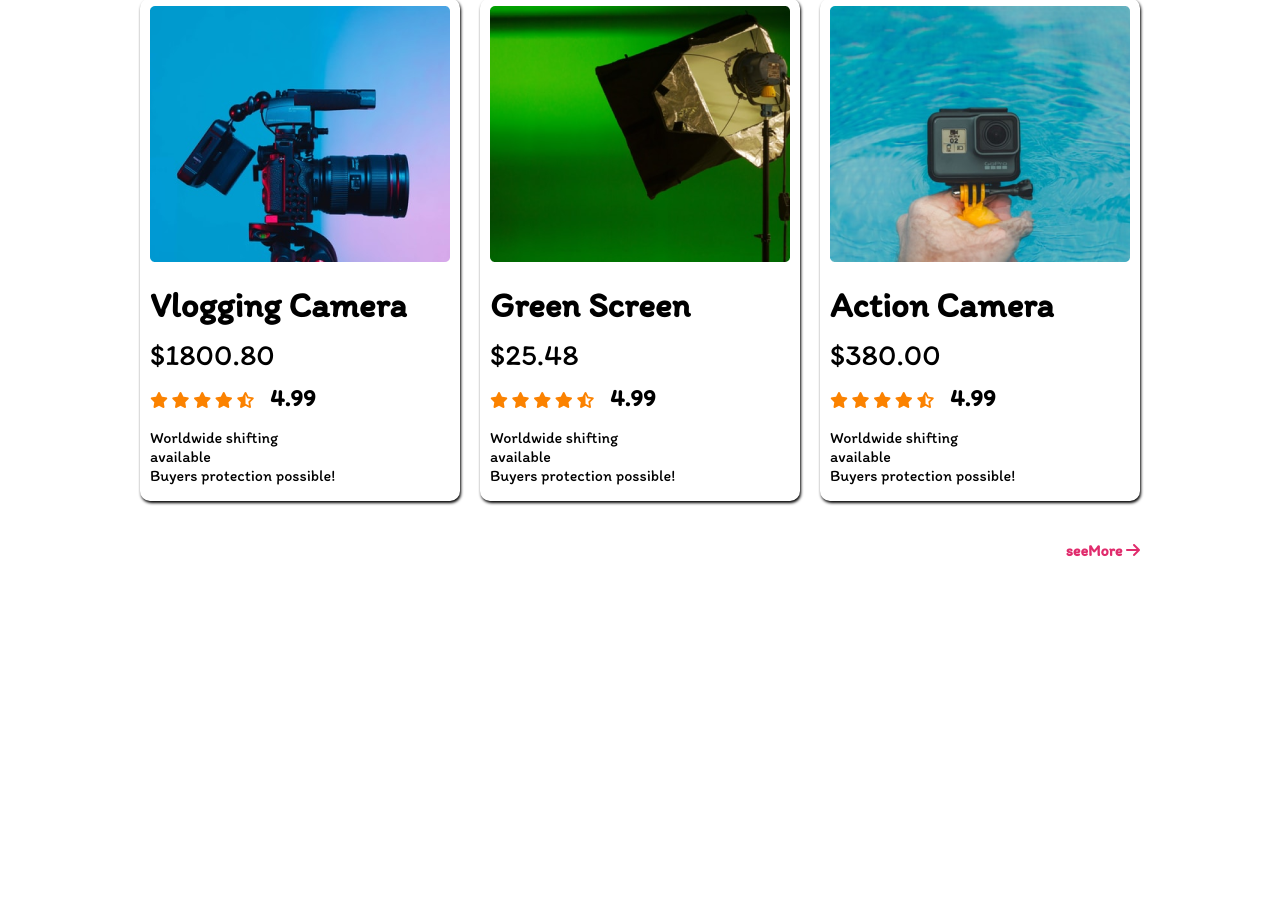
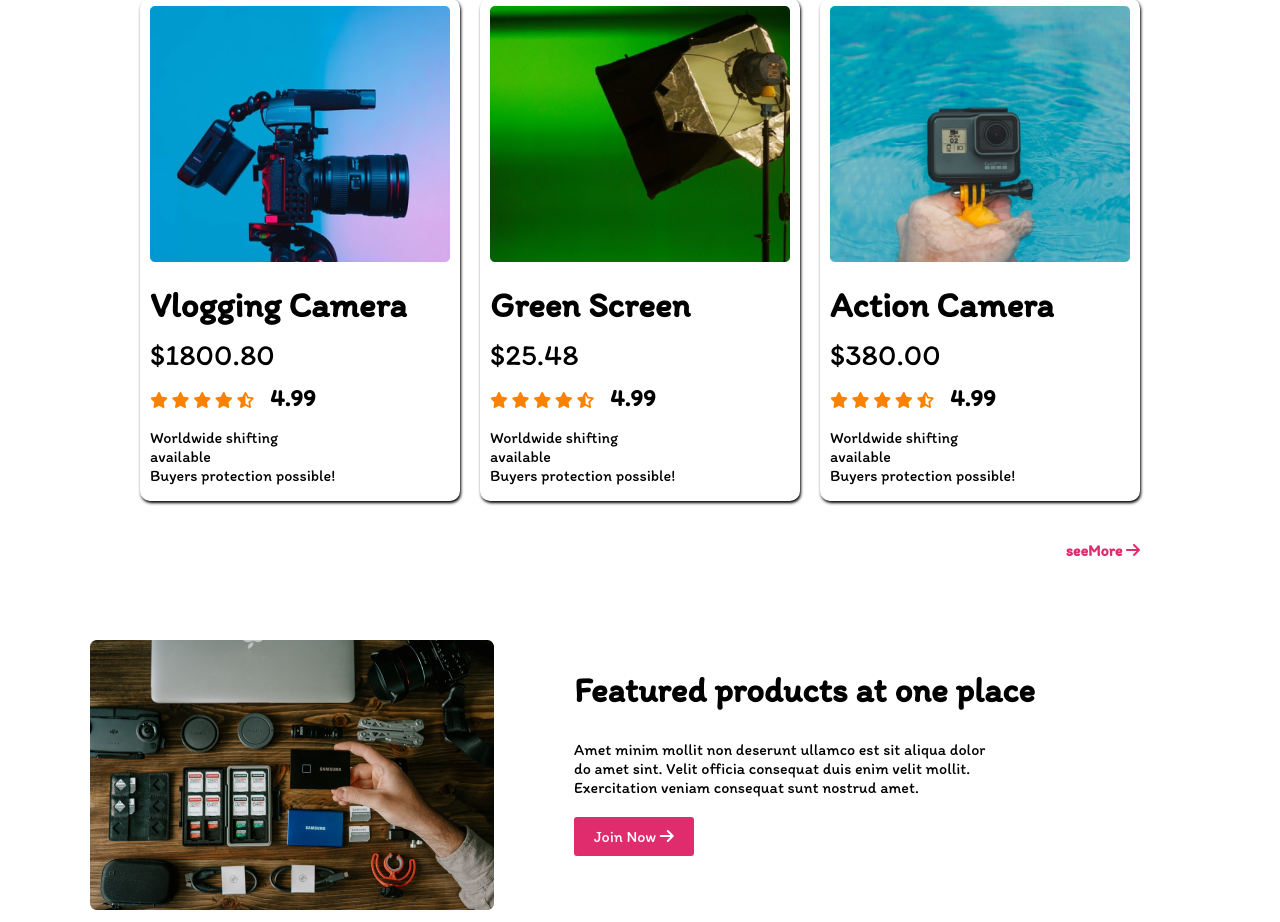
Before and after one commit to uh-shuvo/influence-gear, a plain HTML site: page index.html in a window 1280 px wide. Shown: the part 1937-2859 px from the top of the page. Before the commit the page ends 2518 px from the top, so only its background shows below. Drawn offline with Linux system fonts and the light colour scheme; a web font is replaced by a local one.

Commit message:
new section added

```diff
--- a/index.html
+++ b/index.html
@@ -241,6 +241,26 @@
                 </div>
             </div>
         </section>
+        <!-- feature section end  -->
+
+        <!-- feature product start  -->
+        <section class="container">
+            <div class="feature-prosuct">
+                <div class="products">
+                    <div class="product-thumbnail">
+                        <img src="images/gear.png" alt="">
+                    </div>
+                    <div class="products-description">
+                        <h1 class="product-title">Featured products at one place</h1>
+                        <p class="product-details">Amet minim mollit non deserunt ullamco est sit aliqua dolor <br> do
+                            amet sint. Velit officia
+                            consequat duis enim velit mollit. <br> Exercitation veniam consequat sunt nostrud amet.</p>
+                        <a class="button" href="">Join Now <i class="fa-solid fa-arrow-right"></i></a>
+                    </div>
+                </div>
+            </div>
+        </section>
+        <!-- feature products end  -->
     </body>
 
 </html>
--- a/style.css
+++ b/style.css
@@ -161,4 +161,31 @@ main {
     margin-top: 40px;
     text-align: right;
     color: #E02C6D;
+    margin-bottom: 80px;
 }
+
+/* .feature product start
+========================= */
+.products {
+    display: flex;
+}
+
+.products-description {
+    margin-left: 80px;
+}
+
+.product-title {
+    font-size: 35px;
+}
+
+.product-details {
+    margin-bottom: 30px;
+}
+
+.button {
+    text-decoration: none;
+    padding: 10px 20px;
+    color: white;
+    background-color: #E02C6D;
+    border-radius: 3px;
+}
```
